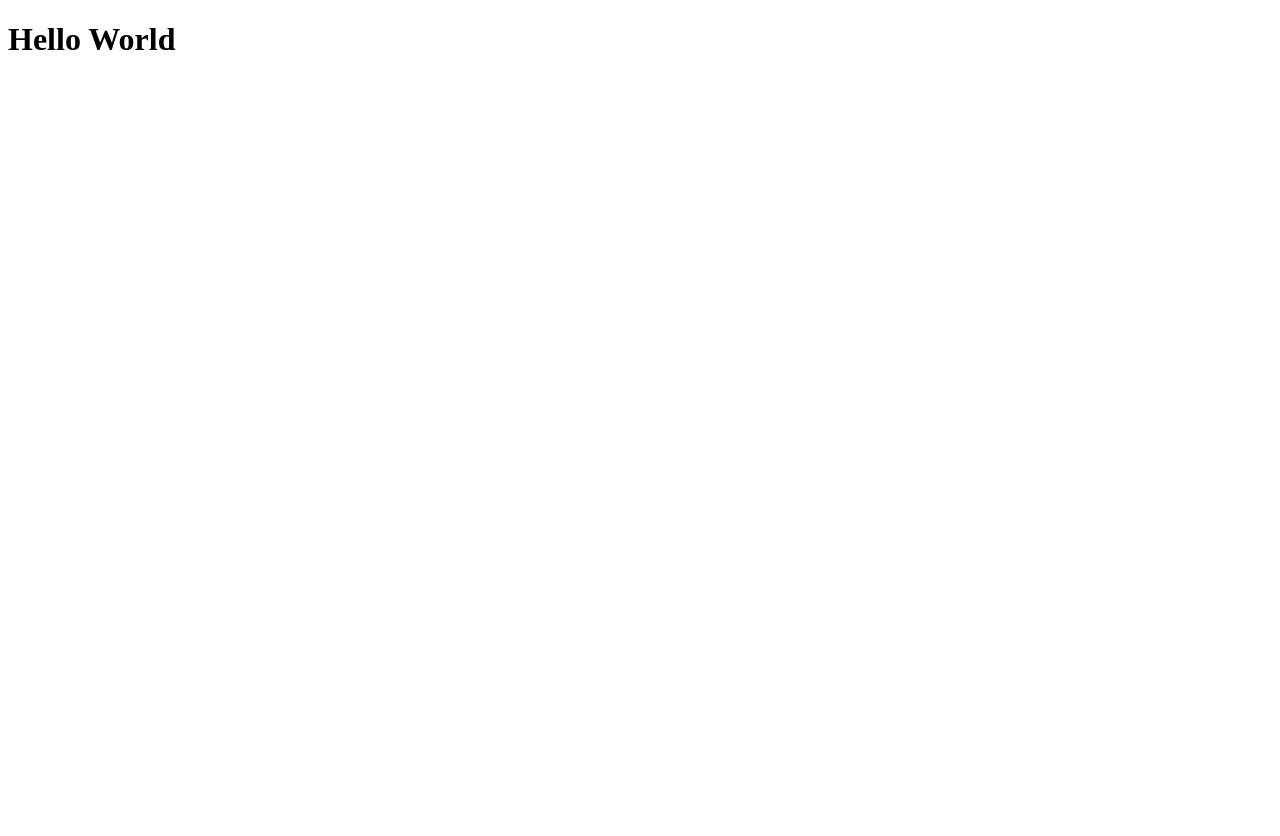
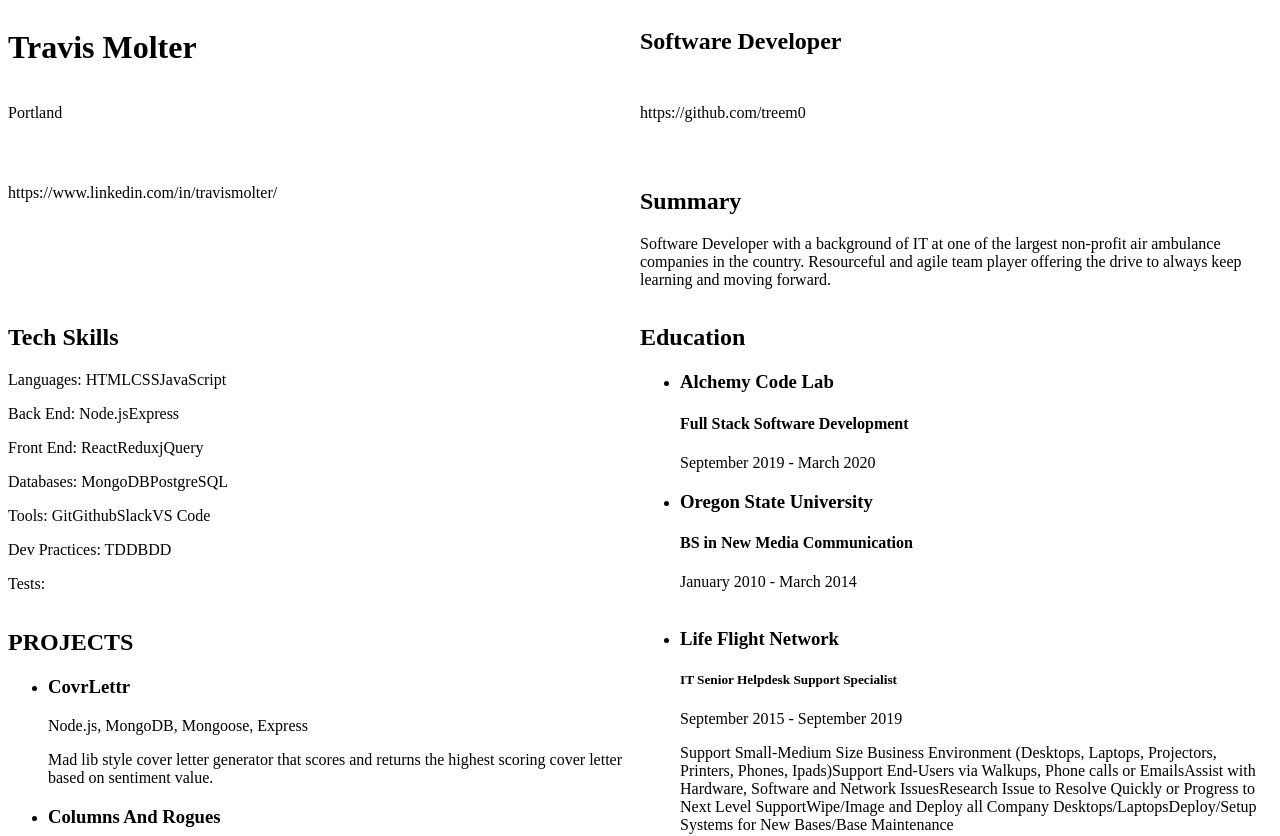
Before and after one commit to treem0/react-resume, a React app: page / in a window 1280 px wide. Shown: the top 836 px of the page. Before the commit the page ends 800 px from the top, so only its background shows below. Built offline with nearby package versions, Linux system fonts and the light colour scheme.

Commit message:
need to do some styling and map my tech skillz

```diff
--- a/package.json
+++ b/package.json
@@ -57,6 +57,6 @@
     "url-loader": "^3.0.0",
     "webpack": "^4.41.5",
     "webpack-cli": "^3.3.10",
-    "webpack-dev-server": "^3.10.2"
+    "webpack-dev-server": "^3.10.3"
   }
 }
--- a/resume.json
+++ b/resume.json
@@ -2,8 +2,6 @@
     "header" : {
         "name" : "Travis Molter",
         "title" : "Software Developer",
-        "mobile" : "503-550-6752",
-        "email" : "travismolter@gmail.com",
         "city" : "Portland",
         "github" : "https://github.com/treem0",
         "linkedin" : "https://www.linkedin.com/in/travismolter/"
--- /dev/null
+++ b/src/components/App.css
@@ -0,0 +1,12 @@
+.gridContainer {
+    display: grid;
+    grid-template-columns: 1fr 1fr;
+    grid-template-rows: 1fr 1fr;
+    grid-template-areas: "header header" "leftColumn rightColumn";
+  }
+
+  .header { grid-area: header; }
+
+  .leftColumn { grid-area: leftColumn; }
+
+  .rightColumn { grid-area: rightColumn; }
--- a/src/components/App.js
+++ b/src/components/App.js
@@ -1,5 +1,15 @@
 import React from 'react';
+import LeftColumn from './leftColoumn/LeftColumn';
+import RightColumn from './rightColumn/rightColoumn';
+import Header from './header/Header';
+import styles from './App.css';
 
 export default function App() {
-  return <h1>Hello World</h1>;
+  return (
+    <div className={styles.gridContainer}>
+      <Header className={styles.header} />
+      <LeftColumn className={styles.leftColumn} />
+      <RightColumn className={styles.rightColumn} />
+    </div>
+  );
 }
--- a/src/components/header/Header.js
+++ b/src/components/header/Header.js
@@ -1,27 +1,14 @@
 import React from 'react';
-import PropTypes from 'prop-types';
 import { header } from '../../../resume.json';
 
 const Header = () => (
   <>
     <h1>{header.name}</h1>
     <h2>{header.title}</h2>
-    <p>{header.mobile}</p>
-    <p>{header.email}</p>
     <p>{header.city}</p>
     <p>{header.github}</p>
     <p>{header.linkedin}</p>
   </>
 );
 
-Header.propTypes = {
-  name: PropTypes.string.isRequired,
-  title: PropTypes.string.isRequired,
-  mobile: PropTypes.string.isRequired,
-  email: PropTypes.string.isRequired,
-  city: PropTypes.string.isRequired,
-  github: PropTypes.string.isRequired,
-  linkedin: PropTypes.string.isRequired
-};
-
 export default Header;
--- a/src/components/leftColoumn/LeftColumn.js
+++ b/src/components/leftColoumn/LeftColumn.js
@@ -1,7 +1,16 @@
 import React from 'react';
-import PropTypes from 'prop-types';
+import { summary, techSkills, education } from '../../../resume.json';
 
-const LeftColumn = ({ summary, languages, backEnd, frontEnd, databases, tools, devPractices, tests }) => {
+const LeftColumn = () => {
+  const educationElements = education.map((edu, i) => (
+    <li key={i}>
+      <h3>{edu.school}</h3>
+      <h4>{edu.degree}</h4>
+      <p>{edu.dateRange}</p>
+    </li>
+  ))
+
+  return (
   <>
     <div>
       <h2>Summary</h2>
@@ -9,29 +18,22 @@
     </div>
     <div>
       <h2>Tech Skills</h2>
-      <p>Languages: {languages}</p>
-      <p>Back End: {backEnd}</p>
-      <p>Front End: {frontEnd}</p>
-      <p>Databases: {databases}</p>
-      <p>Tools: {tools}</p>
-      <p>Dev Practices: {devPractices}</p>
-      <p>Tests: {tests}</p>
+      <p>Languages: {techSkills.languages}</p>
+      <p>Back End: {techSkills.backEnd}</p>
+      <p>Front End: {techSkills.frontEnd}</p>
+      <p>Databases: {techSkills.databases}</p>
+      <p>Tools: {techSkills.tools}</p>
+      <p>Dev Practices: {techSkills.devPractices}</p>
+      <p>Tests: {techSkills.tests}</p>
     </div>
     <div>
       <h2>Education</h2>
+      <ul>
+      {educationElements}
+      </ul>
     </div>
-  </>;
-};
-
-LeftColumn.propTypes = {
-  summary: PropTypes.string.isRequired,
-  languages: PropTypes.array.isRequired,
-  backEnd: PropTypes.array.isRequired,
-  frontEnd: PropTypes.array.isRequired,
-  databases: PropTypes.array.isRequired,
-  tools: PropTypes.array.isRequired,
-  devPractices: PropTypes.array.isRequired,
-  tests: PropTypes.array.isRequired
+  </>
+  )
 };
 
 export default LeftColumn;
--- a/src/components/rightColumn/rightColoumn.js
+++ b/src/components/rightColumn/rightColoumn.js
@@ -1,12 +1,38 @@
 import React, { Component } from 'react';
-import PropTypes from 'prop-types';
+import { projects, workExperience } from '../../../resume.json';
 
 const RightColumn = () => {
+    const projectElements = projects.map((project, i) => (
+        <li key={i}>
+            <h3>{project.name}</h3>
+            <p>{project.tech}</p>
+            <p>{project.summary}</p>
+        </li>
+    ));
+    const workExperienceElements = workExperience.map((work, i) => (
+        <li key={i}>
+            <h3>{work.company}</h3>
+            <h5>{work.title}</h5>
+            <p>{work.dateRange}</p>
+            <p>{work.duties}</p>
+        </li>
+    ))
 
-};
-
-RightColumn.propTypes = {
-
+    return (
+        <>
+        <section>
+        <h2>PROJECTS</h2>
+        <ul>
+            {projectElements}
+        </ul>
+        </section>
+        <section>
+            <ul>
+                {workExperienceElements}
+            </ul>
+        </section>
+        </>
+    )
 };
 
 export default RightColumn;
```
Also changed, not shown: 1 other file (tests, documents, lock files or other folders).
